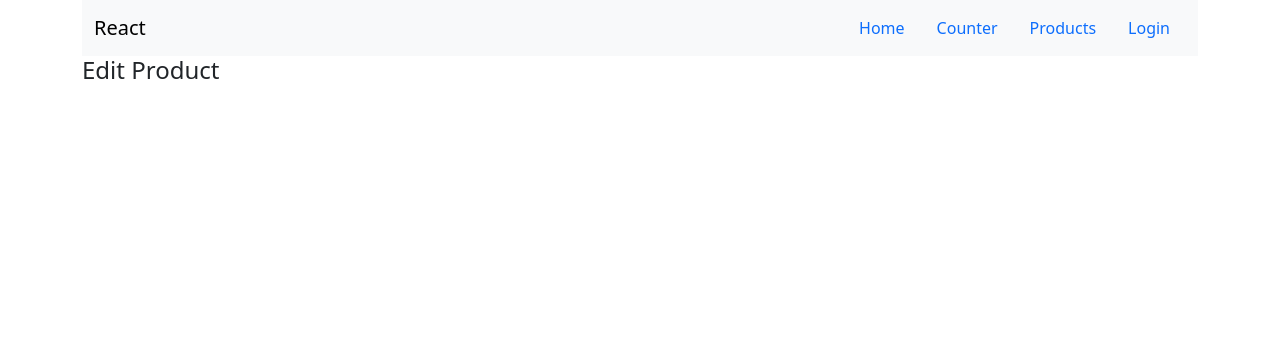
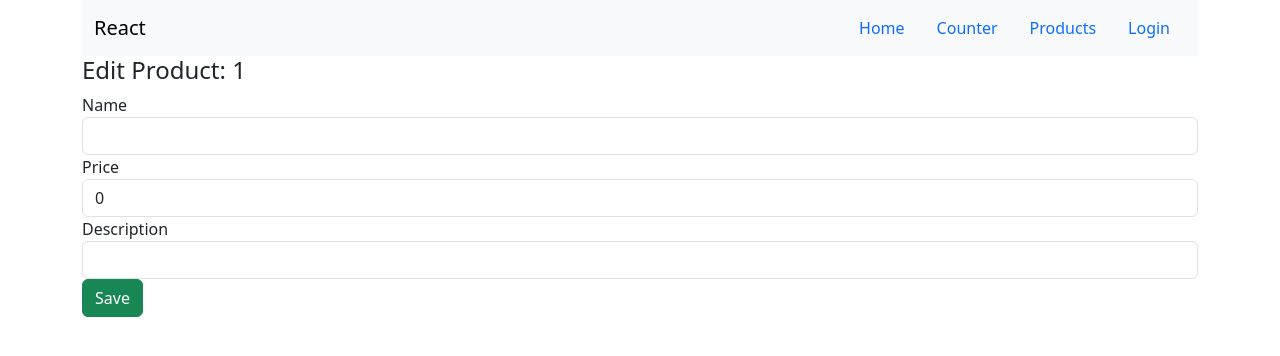
Before and after one commit to aniljos/React-Oct-2023, a React (Create React App) app in the folder the-awesome-app/: page /products/1 in a window 1280 px wide. Shown: the top 356 px of the page. Built offline with nearby package versions, Linux system fonts and the light colour scheme; no server answers.

Commit message:
Day 2 Session 2

```diff
--- a/the-awesome-app/src/components/EditProduct.js
+++ b/the-awesome-app/src/components/EditProduct.js
@@ -1,8 +1,102 @@
+import { useEffect, useState } from 'react';
+import {useParams, useNavigate} from 'react-router-dom';
+import axios from 'axios';
+
 function EditProduct(){
+
+    const params = useParams();
+    const [product, setProduct] = useState({id: 0, name:"", price:0, description: ""});
+    const navigate = useNavigate();
+
+    useEffect(() => {
+
+        fetchProduct();
+
+    }, [])
+
+    async function fetchProduct(){
+        try {
+
+            const url = "http://localhost:9000/products/" + params["id"];
+            const response = await axios.get(url);
+            setProduct(response.data);
+
+        } catch (errorResponse) {
+            console.log(errorResponse);
+        }
+    }
+
+    function handleChangeGeneric(evt){
+
+        const value = evt.target.value;
+        const name = evt.target.name;
+        const copy_of_product = {...product};
+        copy_of_product[name] = value;
+        setProduct(copy_of_product);
+
+    }
+
+    function handleChangeName(evt){
+
+        const value = evt.target.value;
+        const copy_of_product = {...product};
+        copy_of_product.name = value;
+        setProduct(copy_of_product);
+
+    }
+
+
+
+    function handleChangePrice(evt){
+
+        const value = evt.target.value;
+        const copy_of_product = {...product};
+        copy_of_product.price = value ? Number(value) : 0;
+        setProduct(copy_of_product);
+
+    }
+    function handleChangeDesc(evt){
+
+        const value = evt.target.value;
+        setProduct({...product, description: value});
+
+    }
+
+    async function saveProduct(){
+
+        try {
+
+            const url = "http://localhost:9000/products/" + product.id;
+            const response = await axios.put(url, product);
+            alert("Product updated");
+            navigate("/products");
+
+        } catch (errorResponse) {
+
+           console.log(errorResponse);
+           alert("Product update failed");
+        }
+    }
 
     return (
         <div>
-            <h4>Edit Product</h4>
+            <h4>Edit Product: {params.id}</h4>
+
+            <div className='form-group'>
+                <label>Name</label>
+                <input className='form-control' name="name" value={product.name} onChange={handleChangeName}/>
+            </div>
+            <div className='form-group'>
+                <label>Price</label>
+                <input type='number' name="name" className='form-control' value={product.price} onChange={handleChangePrice}/>
+            </div>
+            <div className='form-group'>
+                <label>Description</label>
+                <input className='form-control' name="name" value={product.description} onChange={handleChangeDesc}/>
+            </div>
+            <div>
+                <button className='btn btn-success' onClick={saveProduct}>Save</button>
+            </div>
         </div>
     )
 }
--- a/the-awesome-app/src/components/ListProducts.js
+++ b/the-awesome-app/src/components/ListProducts.js
@@ -1,10 +1,12 @@
 import axios from 'axios';
 import {useEffect, useState} from 'react';
 import './ListProducts.css';
+import { useNavigate } from 'react-router-dom';
 
 function ListProducts(){
 
     const [products, setProducts] = useState([]);
+    const navigate = useNavigate();
 
     //useEffect(callback, [list of dependencies]);
     // there are no dependencies
@@ -54,6 +56,10 @@ function ListProducts(){
 
     }
 
+    function handleEdit(product){
+        navigate("/products/" + product.id);
+    }
+
     return (
         <div>
             <h4>List Products</h4>
@@ -68,7 +74,7 @@ function ListProducts(){
                             <p>{product.description}</p>
                             <div>
                                 <button onClick={() => {handleDelete(product)}}>Delete</button> &nbsp;
-                                <button>Edit</button>
+                                <button onClick={() => {handleEdit(product)}}>Edit</button>
                             </div>
 
                         </div>
```
